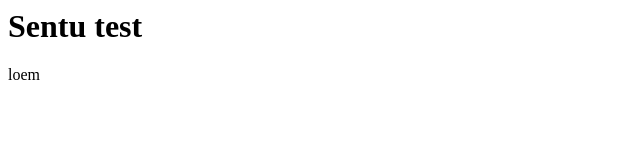
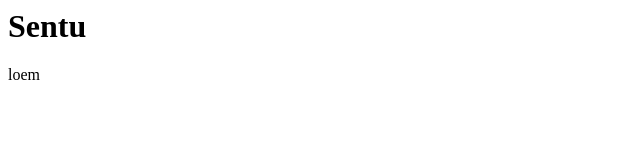
Before and after one commit to santu270/santu-test, a plain HTML site: page index.html in a window 1280 px wide. Shown: the full height of the page, 0-640 px from the left. Drawn offline with Linux system fonts and the light colour scheme.

```diff
--- a/index.html
+++ b/index.html
@@ -6,7 +6,7 @@
     <title>Document</title>
 </head>
 <body>
-    <h1> Sentu test</h1>
+    <h1> Sentu</h1>
     <P>loem</P>
 </body>
 </html>
```
